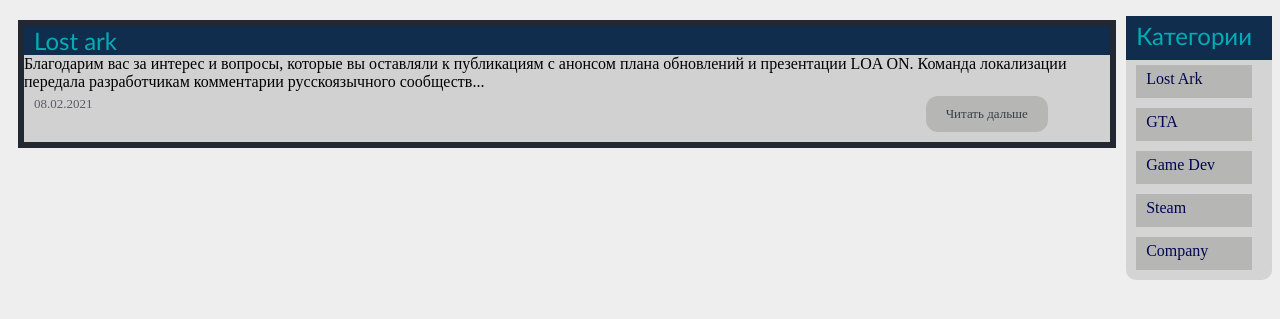
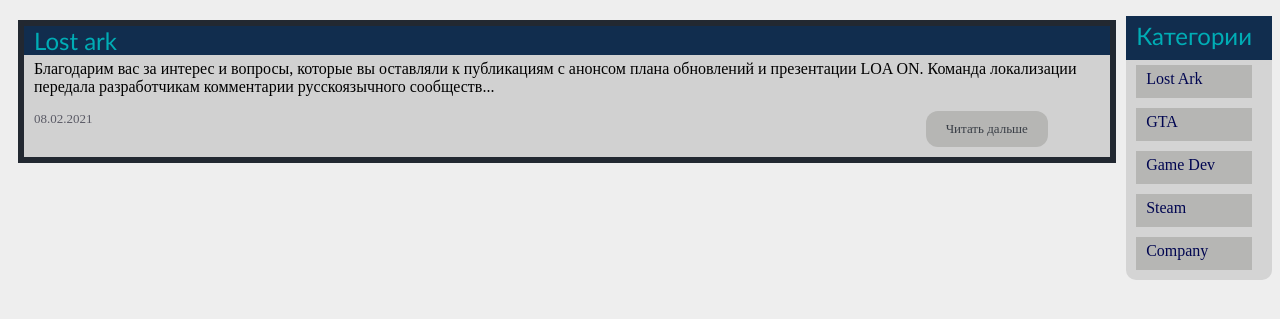
Before and after one commit to 51Sirius/game_blog, a Flask app: page /categories/1 in a window 1280 px wide. Shown: the part 66-385 px from the top of the page. Run offline with Flask 2, Linux system fonts and the light colour scheme.

Commit message:
correct text-block

```diff
--- a/templates/categories.html
+++ b/templates/categories.html
@@ -10,13 +10,13 @@
                 <div class="head">
                     {{ article.title }}
                 </div>
-                <text-block>
+                <div class="text-block">
                     {% if article.big %}
                         {{ article.text[0:200]+'...' }}
                     {% else %}
                         {{ article.text }}
                     {% endif %}
-                </text-block>
+                </div>
                 <div class="footer">
                     <date>{{ article.date }}</date>
                     <a href="/article/{{ article.id }}">Читать дальше</a>
```
